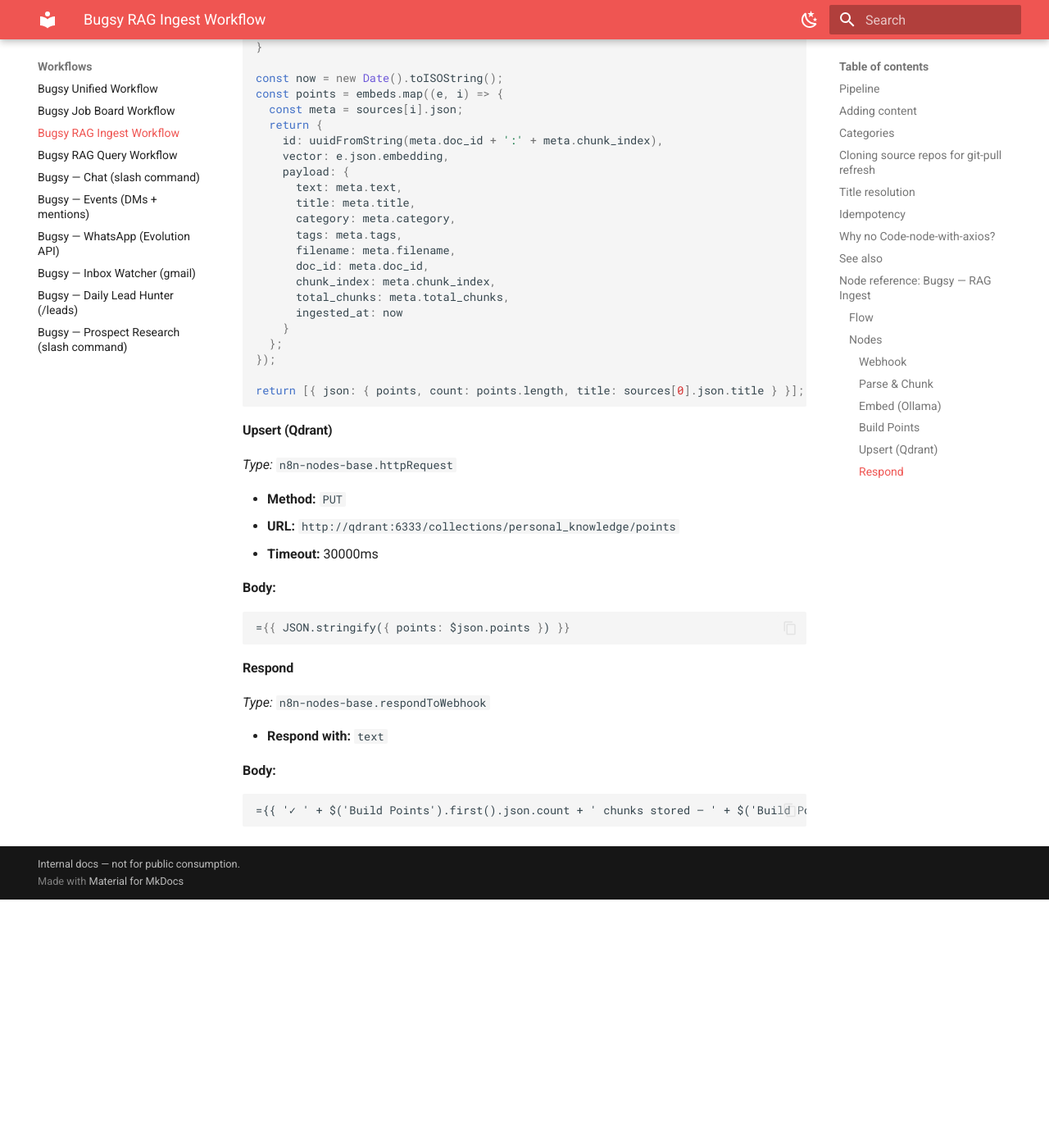
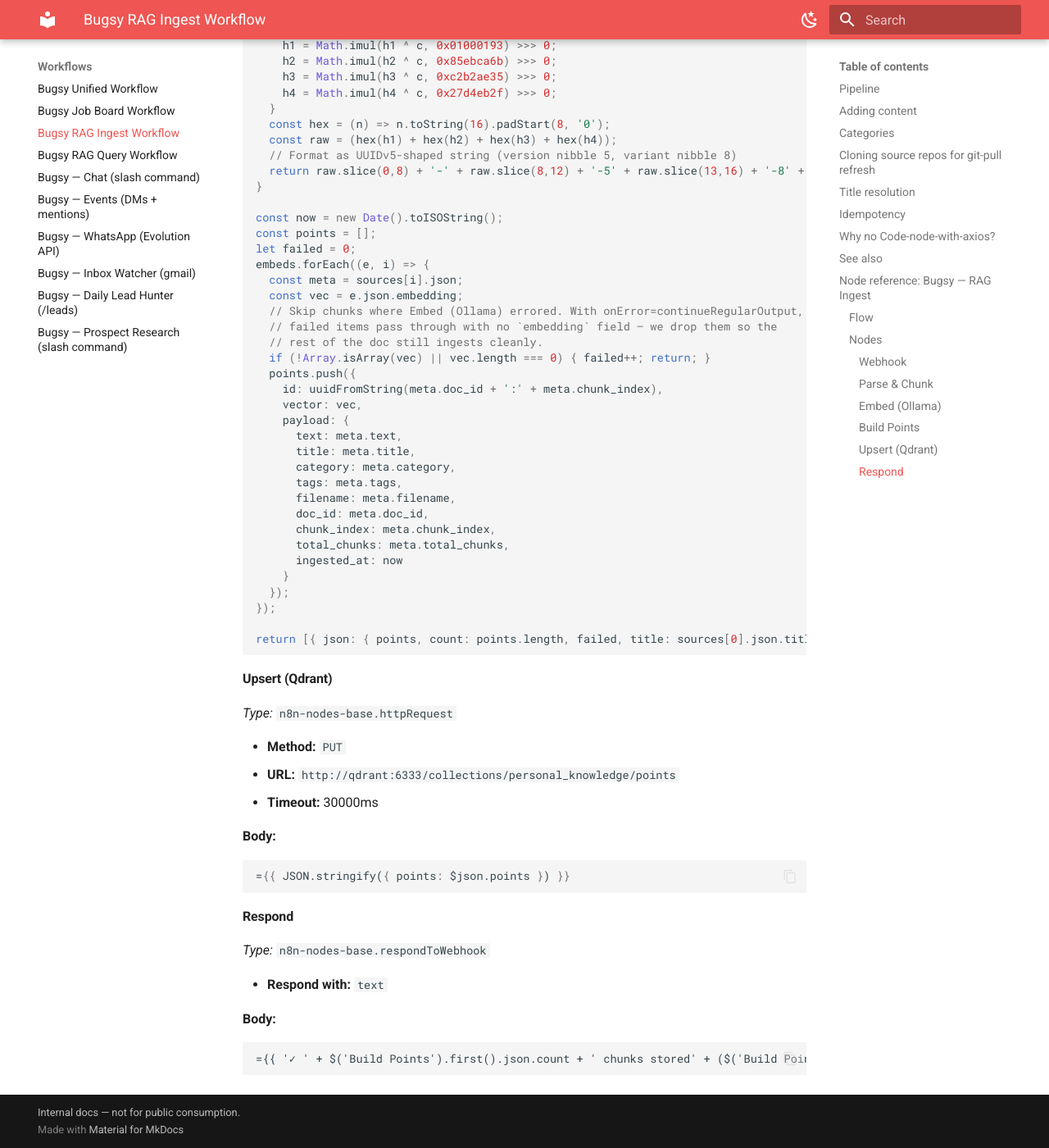
Before and after one commit to anthonycoffey/_agent, an MkDocs documentation site: the page built from docs/workflows/rag-ingest.md, in a window 1280 px wide and 1400 px high, scrolled down 6281 px. Shown: the whole window at 82% size. Built offline with MkDocs 1.6.1 and Material for MkDocs 9.7.7, drawn with Linux system fonts in a browser that asks for light colours; before the commit the page ends 7378 px from its top, so only the background shows below that; some of the changed text lies outside the part shown.

Commit message:
fix(rag-ingest): tolerate single-chunk embed failures
A 42 KB doc (marketing-advertising-strategy.md) consistently failed
to ingest — n8n's per-item Embed (Ollama) call would hit the 30 s
timeout on one chunk somewhere mid-iteration, abort, and kill the
whole workflow run. The HTTP webhook returned 200 with an empty
body and the file silently never landed in Qdrant.

Direct sequential probing of all 122 chunks against Ollama from
the n8n container completed in 31.7 s total (avg 259 ms, slowest
561 ms) — so neither the content nor Ollama itself is the issue.
The fault is the n8n iteration layer occasionally taking far
longer than the per-call estimate.

Changes:
- Embed (Ollama): bump timeout 30 s -> 60 s, add
  `onError: continueRegularOutput` so a single timed-out chunk
  passes through to Build Points with no embedding instead of
  aborting the workflow.
- Build Points: skip items with no/empty `embedding` array; track
  a `failed` count for visibility.
- Respond: surface dropped-chunk count when non-zero —
  `✓ N chunks stored (M chunks dropped, embed failed) — <title>`.
- docs/workflows/rag-ingest.md: updated pipeline narrative.

Re-import the workflow in n8n after pulling this commit.

````diff
--- a/docs/workflows/rag-ingest.md
+++ b/docs/workflows/rag-ingest.md
@@ -20,10 +20,10 @@ flowchart LR
 ```
 
 - **Parse & Chunk** — strips YAML frontmatter, resolves a `title` (frontmatter `title:` → first `# H1` → `filename` → `Untitled`), extracts `tags`, slices the body into ~400-char chunks with 50-char overlap. Emits one item per chunk.
-- **Embed (Ollama)** — runs `nomic-embed-text` per chunk. Native HTTP Request node so n8n iterates per item automatically.
-- **Build Points** — pairs each embedding with its source chunk metadata; UUIDs are deterministic from `doc_id + chunk_index` where `doc_id` is the relative `filename` (rename-safe and collision-free across repos), falling back to `title` for legacy callers.
+- **Embed (Ollama)** — runs `nomic-embed-text` per chunk via a native HTTP Request node. Per-call timeout is **60s**; `onError: continueRegularOutput` lets the workflow tolerate a single chunk timing out (CPU Ollama sometimes pathologically slows on certain inputs) instead of killing the whole ingest.
+- **Build Points** — pairs each embedding with its source chunk metadata; UUIDs are deterministic from `doc_id + chunk_index` where `doc_id` is the relative `filename` (rename-safe and collision-free across repos), falling back to `title` for legacy callers. Chunks where the embed failed (no `embedding` array on the input item) are dropped so the rest of the doc still ingests cleanly.
 - **Upsert (Qdrant)** — single PUT with the full point array.
-- **Respond** — `✓ N chunks stored — <title>` or an error message with stage info.
+- **Respond** — `✓ N chunks stored — <title>` or `✓ N chunks stored (M chunks dropped, embed failed) — <title>` when the resilience path kicks in.
 
 ## Adding content
 
@@ -231,11 +231,13 @@ return chunks.map((chunk, idx) => ({
 
 - **Method:** `POST`
 - **URL:** `http://ollama:11434/api/embeddings`
-- **Timeout:** 30000ms
+- **Timeout:** 60000ms
 
 **Body:**
 - `model`: `nomic-embed-text`
 - `prompt`: `={{ $json.text }}`
+
+- **On error:** `continueRegularOutput`
 
 #### Build Points
 *Type:* `n8n-nodes-base.code`
@@ -262,11 +264,18 @@ function uuidFromString(s) {
 }
 
 const now = new Date().toISOString();
-const points = embeds.map((e, i) => {
+const points = [];
+let failed = 0;
+embeds.forEach((e, i) => {
   const meta = sources[i].json;
-  return {
+  const vec = e.json.embedding;
+  // Skip chunks where Embed (Ollama) errored. With onError=continueRegularOutput,
+  // failed items pass through with no `embedding` field — we drop them so the
+  // rest of the doc still ingests cleanly.
+  if (!Array.isArray(vec) || vec.length === 0) { failed++; return; }
+  points.push({
     id: uuidFromString(meta.doc_id + ':' + meta.chunk_index),
-    vector: e.json.embedding,
+    vector: vec,
     payload: {
       text: meta.text,
       title: meta.title,
@@ -278,10 +287,10 @@ const points = embeds.map((e, i) => {
       total_chunks: meta.total_chunks,
       ingested_at: now
     }
-  };
+  });
 });
 
-return [{ json: { points, count: points.length, title: sources[0].json.title } }];
+return [{ json: { points, count: points.length, failed, title: sources[0].json.title } }];
 ```
 
 #### Upsert (Qdrant)
@@ -303,7 +312,7 @@ return [{ json: { points, count: points.length, title: sources[0].json.title } }
 
 **Body:**
 ```text
-={{ '✓ ' + $('Build Points').first().json.count + ' chunks stored — ' + $('Build Points').first().json.title + ' (qdrant: ' + $json.status + ')' }}
+={{ '✓ ' + $('Build Points').first().json.count + ' chunks stored' + ($('Build Points').first().json.failed ? ' (' + $('Build Points').first().json.failed + ' chunks dropped, embed failed)' : '') + ' — ' + $('Build Points').first().json.title + ' (qdrant: ' + $json.status + ')' }}
 ```
 
 <!-- NODE-REF:END:bugsy-rag-ingest -->
````
Also changed, not shown: 1 other file.
